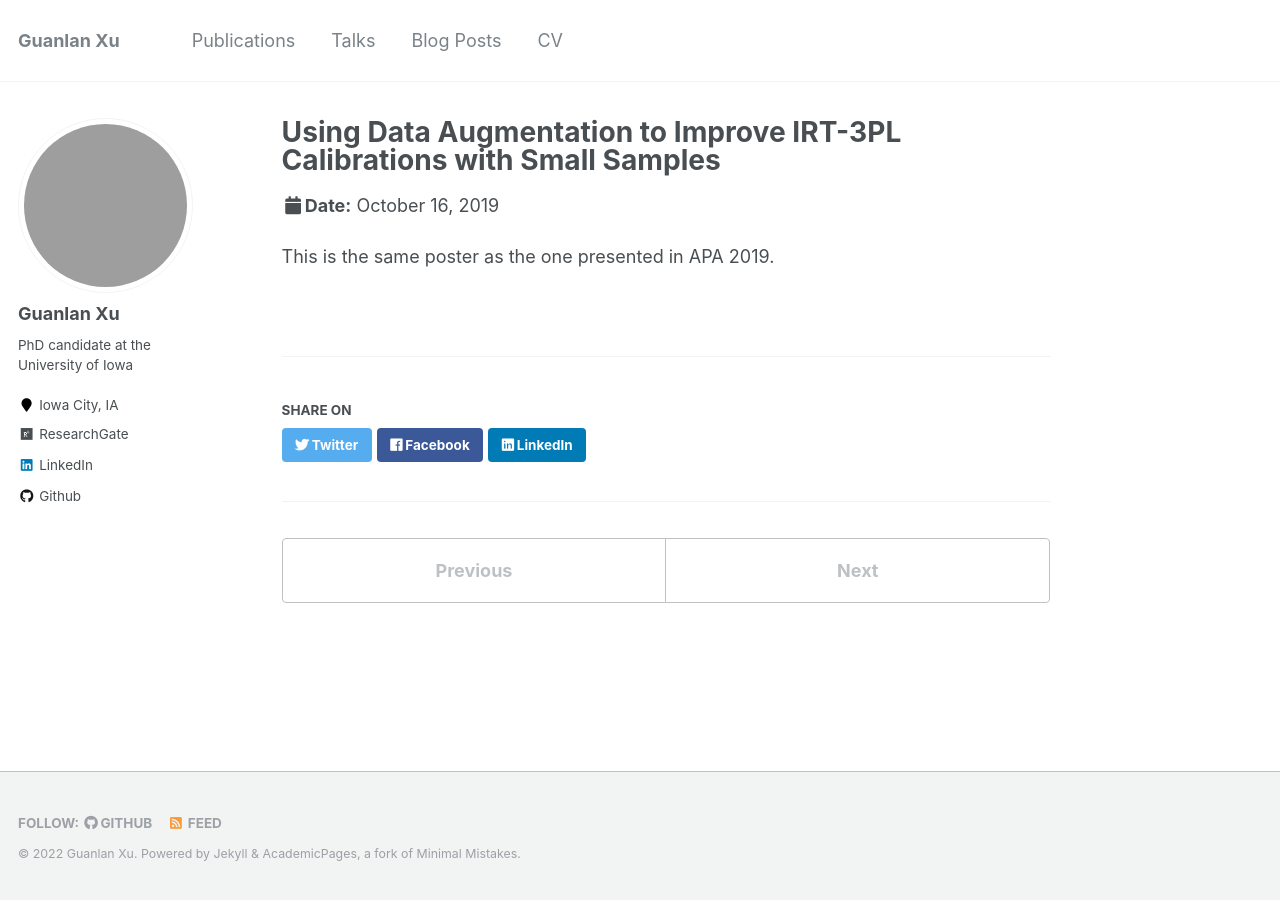
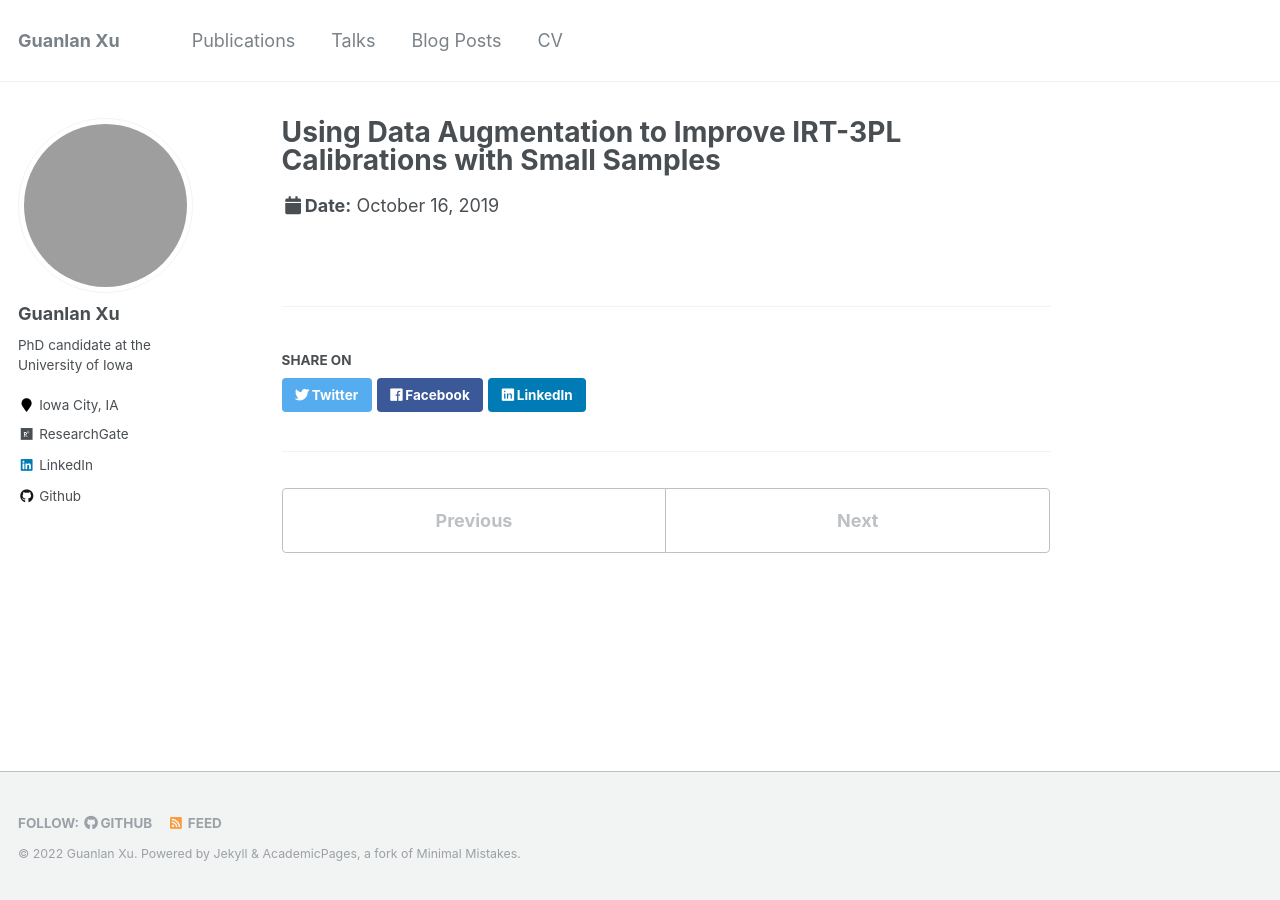
Before and after one commit to guanlanxu/guanlanxu.github.io, a Jekyll site: the page built from _talks/2019-10-16-poster-data-augmentation.md, in a window 1280 px wide. Built offline with Jekyll 4.4.1, drawn with Linux system fonts in a browser that asks for light colours; grey boxes are pictures that could not be loaded.

Commit message:
Update 2019-10-16-poster-data-augmentation.md

```diff
--- a/_talks/2019-10-16-poster-data-augmentation.md
+++ b/_talks/2019-10-16-poster-data-augmentation.md
@@ -4,10 +4,7 @@ author: "Guanlan Xu, Walter Vispoel"
 collection: talks
 type: "Poster"
 permalink: /talks/2019-10-16-data-augmentation
-venue: "ETCPS 2019"
+venue: "Education Technology and Computational Psychometrics Symposium 2019"
 date: 2019-10-16
 location: "Iowa City, IA"
 ---
-
-
-This is the same poster as the one presented in APA 2019.
```
